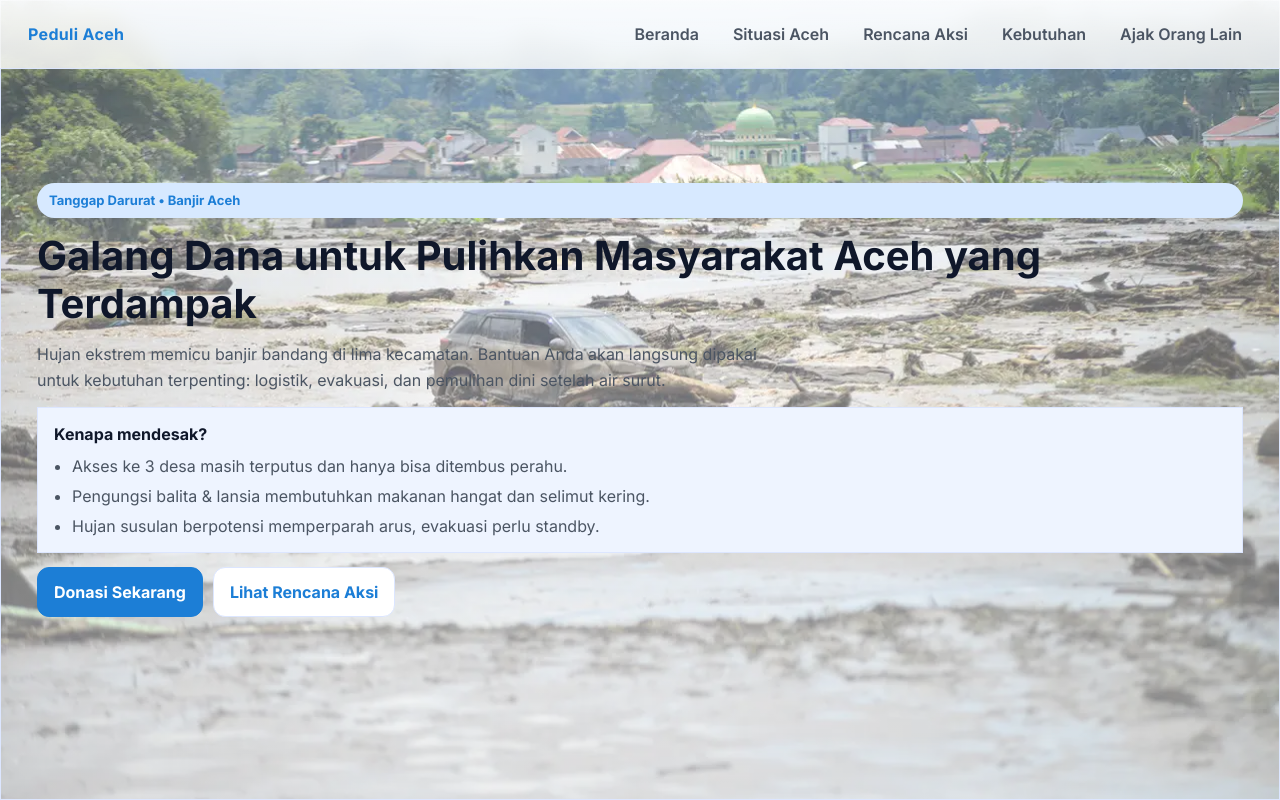
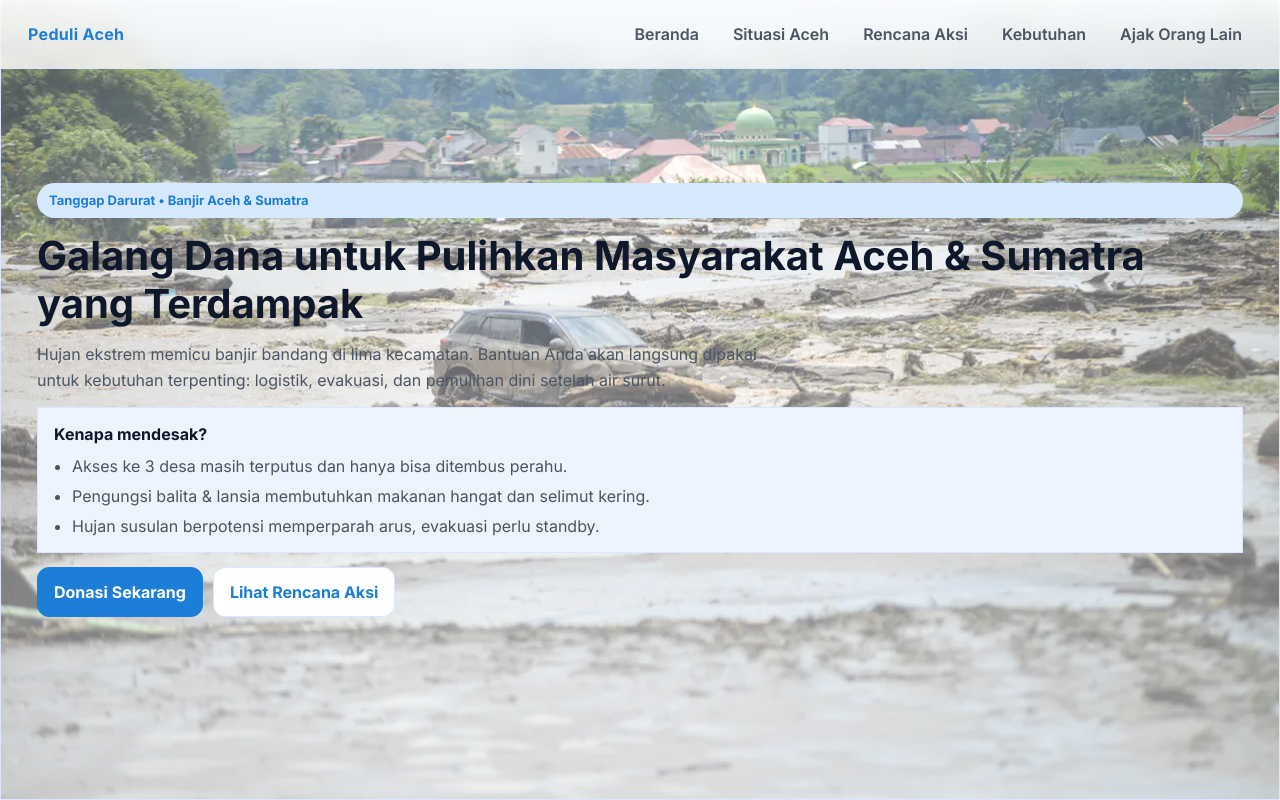
Before and after one commit to albantani17/galang-dana, a React (Vite) app: page / in a window 1280 px wide. Shown: the top 800 px of the page. Built offline with nearby package versions, Linux system fonts and the light colour scheme.

Commit message:
change title to aceh dan sumatra

```diff
--- a/src/App.jsx
+++ b/src/App.jsx
@@ -72,8 +72,8 @@ function App() {
       </nav>
 
       <header className='hero' id='main'>
-        <div className='hero-badge'>Tanggap Darurat • Banjir Aceh</div>
-        <h1>Galang Dana untuk Pulihkan Masyarakat Aceh yang Terdampak</h1>
+        <div className='hero-badge'>Tanggap Darurat • Banjir Aceh & Sumatra</div>
+        <h1>Galang Dana untuk Pulihkan Masyarakat Aceh & Sumatra yang Terdampak</h1>
         <p className='lede'>
           Hujan ekstrem memicu banjir bandang di lima kecamatan. Bantuan Anda
           akan langsung dipakai untuk kebutuhan terpenting: logistik, evakuasi,
```
